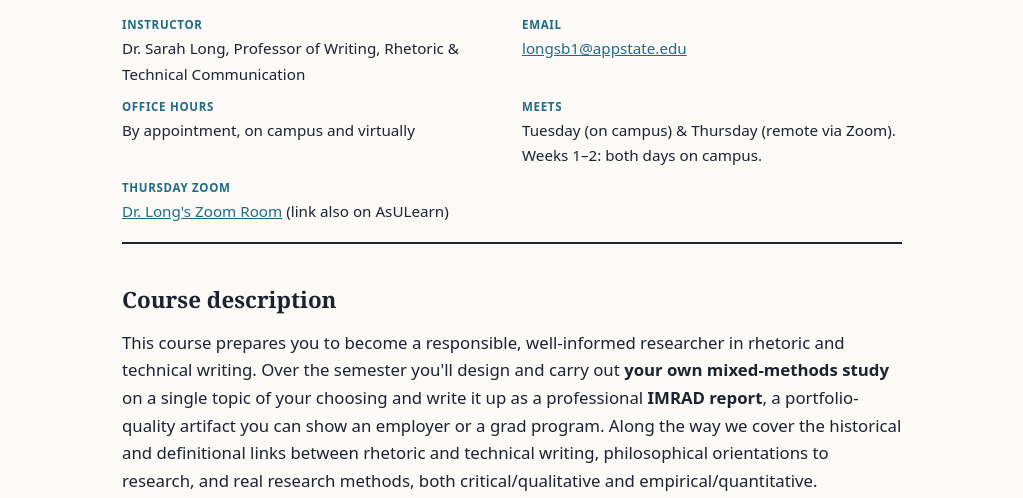
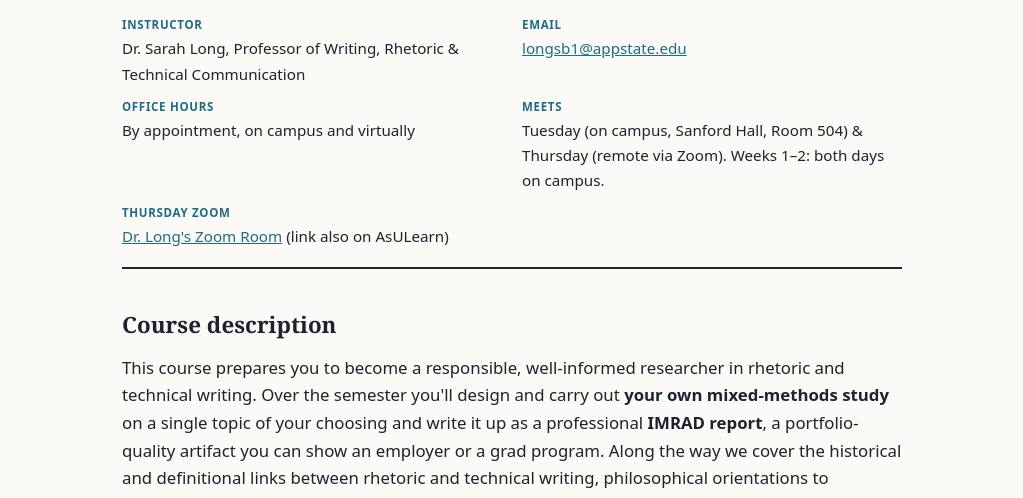
Before and after one commit to DrSarahLong/ENG_3090-, a plain HTML site: page syllabus.html in a window 1280 px wide. Shown: the part 239-737 px from the top of the page, without its empty margins (128-1151 px from the left). Drawn offline with Linux system fonts and the light colour scheme.

Commit message:
Add files via upload

```diff
--- a/syllabus.html
+++ b/syllabus.html
@@ -83,7 +83,7 @@
         <div><span class="lab">Instructor</span><br>Dr. Sarah Long, Professor of Writing, Rhetoric &amp; Technical Communication</div>
         <div><span class="lab">Email</span><br><a href="mailto:longsb1@appstate.edu">longsb1@appstate.edu</a></div>
         <div><span class="lab">Office hours</span><br>By appointment, on campus and virtually</div>
-        <div><span class="lab">Meets</span><br>Tuesday (on campus) &amp; Thursday (remote via Zoom). Weeks 1&ndash;2: both days on campus.</div>
+        <div><span class="lab">Meets</span><br>Tuesday (on campus, Sanford Hall, Room 504) &amp; Thursday (remote via Zoom). Weeks 1&ndash;2: both days on campus.</div>
         <div><span class="lab">Thursday Zoom</span><br><a href="https://appstate.zoom.us/my/drsarahlong" target="_blank" rel="noopener">Dr. Long's Zoom Room</a> (link also on AsULearn)</div>
       </div>
     </header>
```
Also changed, not shown: index.html (+1 -0 lines).
